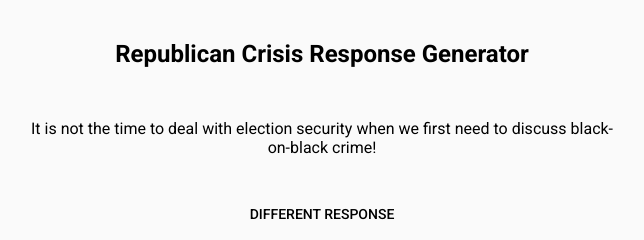
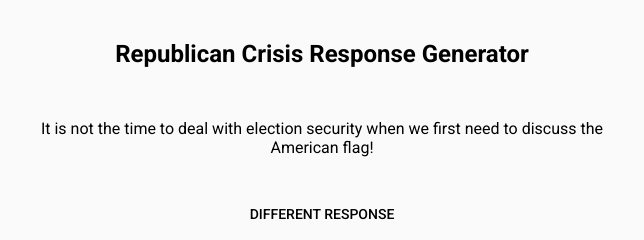
Before and after one commit to ZMYaro/republican-response-generator, a plain HTML site: page index.html in a window 1280 px wide. Shown: the top 240 px of the page, 318-962 px from the left. Drawn offline with Linux system fonts and the light colour scheme.

Commit message:
Add more issues and response pieces

```diff
--- a/generator.js
+++ b/generator.js
@@ -40,22 +40,40 @@ var WHAT_WE_ARE_NOT_DOING = [
 ];
 
 var ISSUES = [
+	'a path to citizenship for DREAMers',
 	'the alt-right',
+	'being tolerant',
 	'the climate',
 	'climate change',
 	'health care',
+	'decriminalizing cannabis',
+	'decriminalizing marijuana',
 	'denouncing white supremacists',
 	'election security',
 	'the environment',
 	'gay rights',
+	'getting dark money out of politics',
+	'getting money out of politics',
 	'global warming',
 	'guns',
 	'gun control',
 	'gun violence',
+	'legal protections for disabled people',
+	'legal protections for gay people',
+	'legal protections for queer people',
+	'legal protections for trans people',
+	'legal protections for transgender people',
+	'legalizing cannabis',
+	'legalizing marijuana',
+	'neo-Nazis in the U.S.',
 	'nuclear proliferation',
 	'police brutality',
 	'racism',
+	'raising workers\' wages',
 	'the rise of facism',
+	'police brutality',
+	'police violence',
+	'queer rights',
 	'stopping facism',
 	'stopping family separation',
 	'stopping foreign election interference',
@@ -63,6 +81,10 @@ var ISSUES = [
 	'trans rights',
 	'transgender rights',
 	'Trump\'s obstruction of justice',
+	'universal health care',
+	'voter suppression',
+	'voting by mail',
+	'voting rights',
 	'white supremacy'
 ];
 
@@ -93,13 +115,20 @@ var WHAT_WE_SHOULD_DO_INSTEAD = [
 ];
 
 var NON_ISSUES = [
+	'the American flag',
 	'black-on-black crime',
 	'branding Antifa as terrorists',
+	'buying the police more tanks',
 	'defending the 2<sup>nd</sup> amendment',
+	'defending the American flag',
+	'defending the Confederate flag',
 	'defending Christian values',
 	'defending family values',
+	'defending Southern heritage',
 	'defending your guns',
+	'the flag',
 	'gay people marrying animals',
+	'getting more white immigrants',
 	'God punishing gay people',
 	'God punishing transgender people',
 	'Hillary\'s emails',
@@ -107,6 +136,7 @@ var NON_ISSUES = [
 	'liberals censoring our voices',
 	'the military',
 	'Obama\'s birth certificate',
+	'the plight of poor, innocent, trillion-dollar corporations',
 	'protecting the 2<sup>nd</sup> amendment',
 	'protecting coal miners',
 	'protecting Christian values',
@@ -118,9 +148,12 @@ var NON_ISSUES = [
 	'stopping socialism',
 	'supporting our troops',
 	'reverse-racism',
+	'taking God out of schools',
 	'thoughts and prayers',
+	'thugs in the streets',
 	'video games causing mass shootings',
 	'video games causing violence',
+	'voter fraud conspiracy theories',
 	'why I should be allowed to say the n-word'
 ];
 
@@ -128,8 +161,11 @@ var ANOTHER_THING_PROBABILITY = 0.2;
 
 var ANOTHER_THING_STARTS = [
 	'Also',
+	'And besides',
 	'And besides which',
+	'And don\'t forget',
 	'Besides',
+	'Besides which',
 	'Not to mention',
 	'Plus'
 ];
@@ -138,12 +174,21 @@ var OTHER_THINGS = [
 	'America is the #1 country in the world',
 	'Clinton did it first',
 	'Clinton did it too',
+	'the Democrats were the racist ones before the 20<sup>th</sup> century',
 	'I am the least racist person',
 	'if you hate America so much, you should just leave',
+	'if you hate America so much, why don\'t you just move somewhere else?',
 	'Obama did it first',
 	'Obama did it too',
 	'the stock market is doing great, so stop complaining',
-	'you already got gay marriage; what else do you want?'
+	'this is all China\'s fault',
+	'we can\'t erase history',
+	'we can\'t erase our history',
+	'you already got gay marriage; what else do you want?',
+	'you clearly just hate America',
+	'you clearly just hate the Constitution',
+	'you just hate America',
+	'you just hate the Constitution'
 ];
 
 var responseField;
--- a/index.html
+++ b/index.html
@@ -31,6 +31,9 @@
 			h1 {
 				font-weight: bold;
 			}
+			sup {
+				font-size: 60%;
+			}
 			footer {
 				position: fixed;
 				bottom: 0;
```
